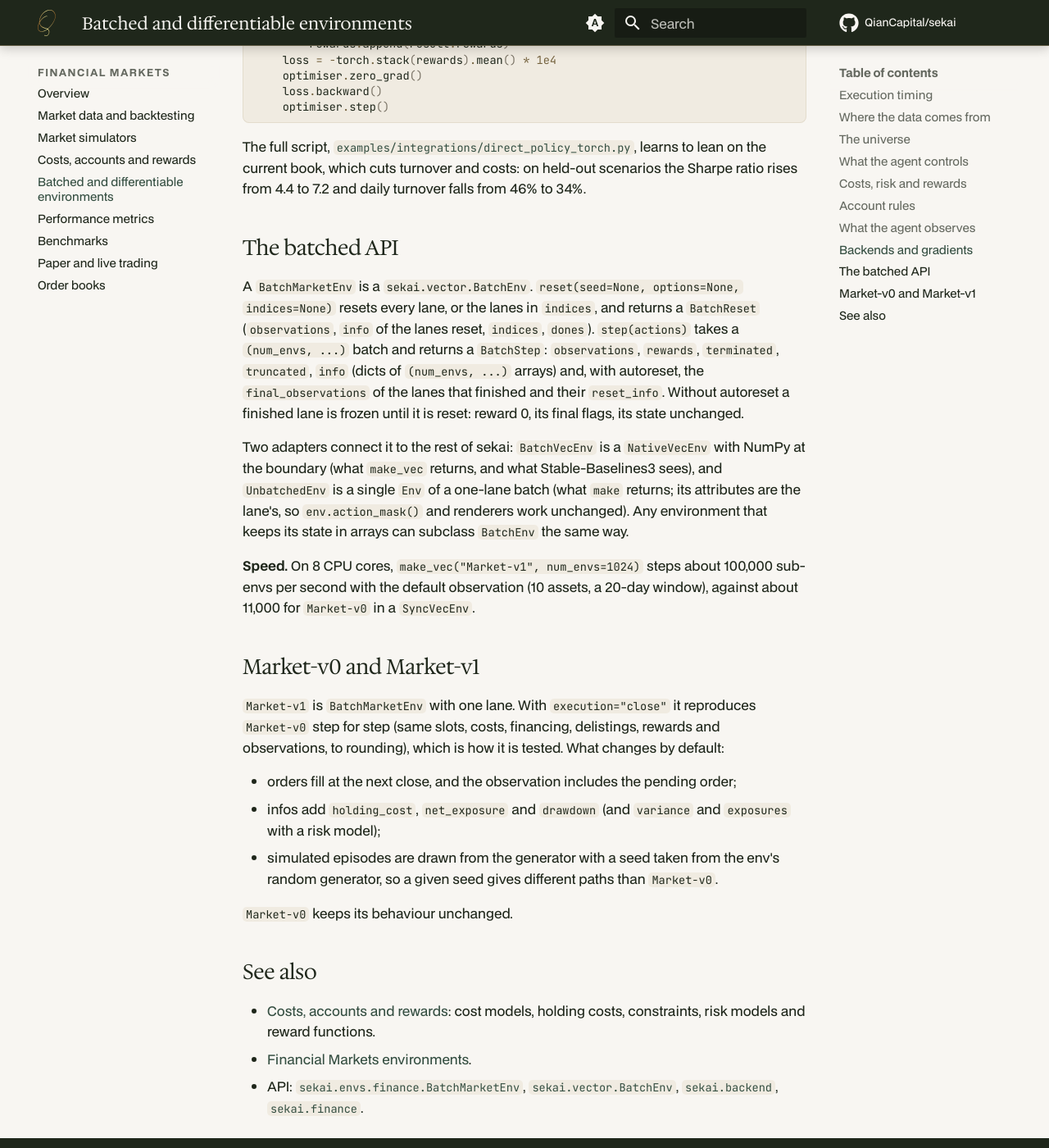
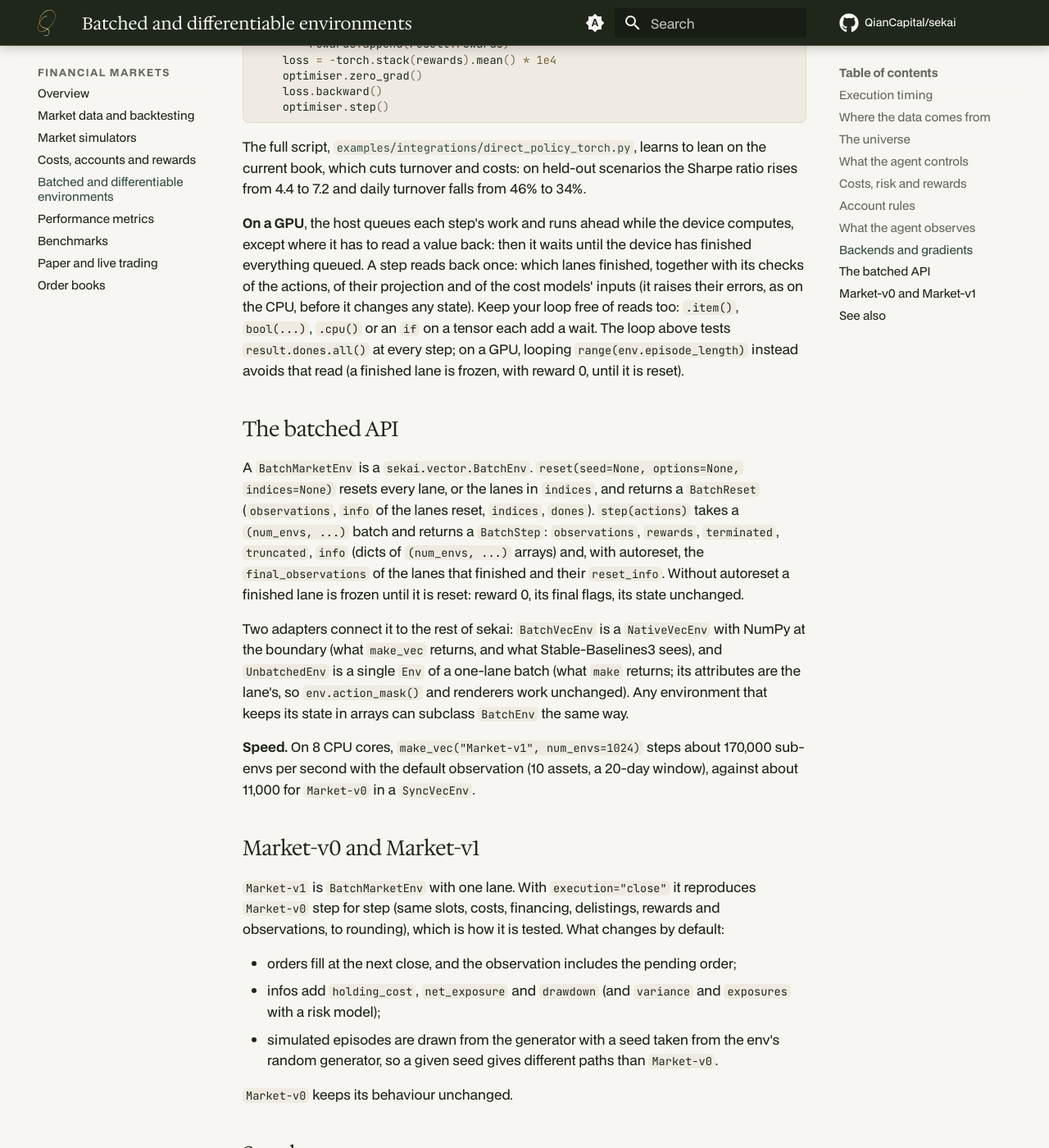
Before and after one commit to QianCapital/sekai, an MkDocs documentation site: the page built from docs/finance/batched.md, in a window 1280 px wide and 1400 px high, scrolled down 7419 px. Shown: the whole window at 82% size. Built offline with MkDocs 1.6.1 and Material for MkDocs 9.7.7, drawn with Linux system fonts in a browser that asks for light colours; comment, search, counter and statistics services are not loaded.

Commit message:
Docs and CI for 0.3.1's speed work and games
- docs/finance/batched.md: `make_vec("Market-v1", num_envs=1024)` now steps about
  170,000 sub-envs per second (measured here: 168,000-192,000, against 112,000-128,000
  for 0.3.0), and a paragraph on a GPU: a step reads back from the device once, and a
  training loop should avoid reads of its own (the page's loop tests `dones.all()` at
  every step; looping `range(env.episode_length)` avoids it).
- CHANGELOG: the 1,024-lane throughput in the CPU speed entry.
- CI: the installed-wheel job also draws a chess and a xiangqi frame, the two renderers
  that load the games' artwork, and checks that the chess pieces' BSD licence and both
  OFL texts are in the wheel and the licence expression names BSD-3-Clause and OFL-1.1,
  so a packaging slip fails CI rather than a user.

Co-Authored-By: Claude Opus 5.5 <noreply@anthropic.com>

```diff
--- a/docs/finance/batched.md
+++ b/docs/finance/batched.md
@@ -283,6 +283,16 @@ The full script,
 learns to lean on the current book, which cuts turnover and costs: on held-out scenarios
 the Sharpe ratio rises from 4.4 to 7.2 and daily turnover falls from 46% to 34%.
 
+**On a GPU**, the host queues each step's work and runs ahead while the device computes,
+except where it has to read a value back: then it waits until the device has finished
+everything queued. A step reads back once: which lanes finished, together with its
+checks of the actions, of their projection and of the cost models' inputs (it raises
+their errors, as on the CPU, before it changes any state). Keep your loop free of reads
+too: `.item()`, `bool(...)`, `.cpu()` or an `if` on a tensor each add a wait. The loop
+above tests `result.dones.all()` at every step; on a GPU, looping
+`range(env.episode_length)` instead avoids that read (a finished lane is frozen, with
+reward 0, until it is reset).
+
 ## The batched API
 
 A `BatchMarketEnv` is a `sekai.vector.BatchEnv`. `reset(seed=None, options=None,
@@ -299,7 +309,7 @@ at the boundary (what `make_vec` returns, and what Stable-Baselines3 sees), and
 are the lane's, so `env.action_mask()` and renderers work unchanged). Any environment that
 keeps its state in arrays can subclass `BatchEnv` the same way.
 
-**Speed.** On 8 CPU cores, `make_vec("Market-v1", num_envs=1024)` steps about 100,000
+**Speed.** On 8 CPU cores, `make_vec("Market-v1", num_envs=1024)` steps about 170,000
 sub-envs per second with the default observation (10 assets, a 20-day window), against
 about 11,000 for `Market-v0` in a `SyncVecEnv`.
 
```
Also changed, not shown: CHANGELOG.md (+3 -1 lines), 1 other file.
